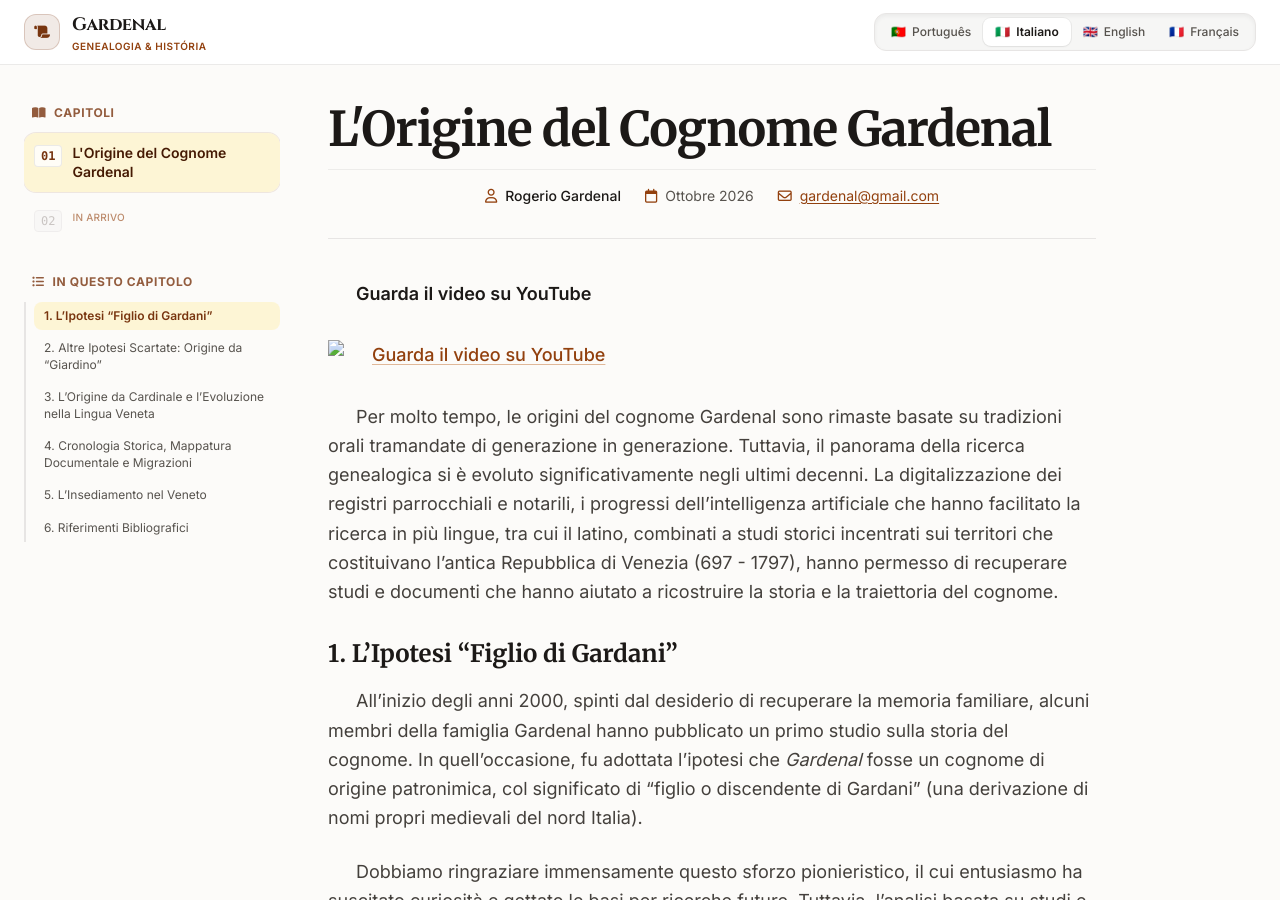
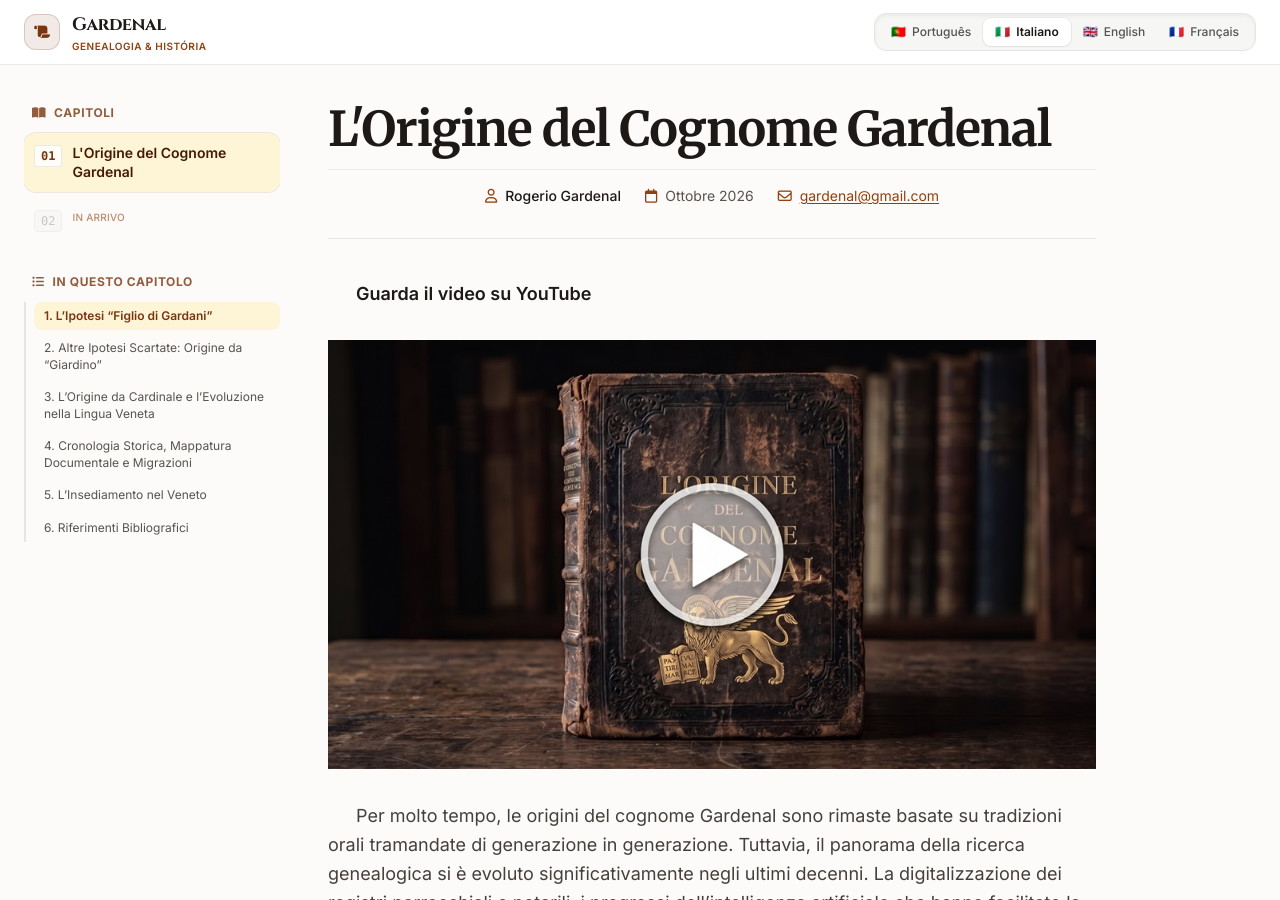
Before and after one commit to gardenalr/gardenalr.github.io, a Jekyll site: the page built from index-it.md, in a window 1280 px wide and 900 px high. Built offline with Jekyll 4.4.1, drawn with Linux system fonts in a browser that asks for light colours; nearby versions of some CDN libraries.

Commit message:
Change YouTube thumbnail image link
Updated the YouTube video thumbnail image link in the document.

```diff
--- a/index-it.md
+++ b/index-it.md
@@ -8,7 +8,7 @@ permalink: /it/
 # **L'Origine del Cognome Gardenal**
 
 **Guarda il video su YouTube**
-[![Guarda il video su YouTube](https://gardenalr.github.io/Youtube_Cover_Player.jpg)](https://youtu.be/Eh9gaL2ONFM)
+[![Guarda il video su YouTube](https://gardenalr.github.io/img/Youtube_Cover_Player.jpg)](https://youtu.be/Eh9gaL2ONFM)
 
   Per molto tempo, le origini del cognome Gardenal sono rimaste basate su tradizioni orali tramandate di generazione in generazione. Tuttavia, il panorama della ricerca genealogica si è evoluto significativamente negli ultimi decenni. La digitalizzazione dei registri parrocchiali e notarili, i progressi dell'intelligenza artificiale che hanno facilitato la ricerca in più lingue, tra cui il latino, combinati a studi storici incentrati sui territori che costituivano l'antica Repubblica di Venezia (697 - 1797), hanno permesso di recuperare studi e documenti che hanno aiutato a ricostruire la storia e la traiettoria del cognome.
 
```
